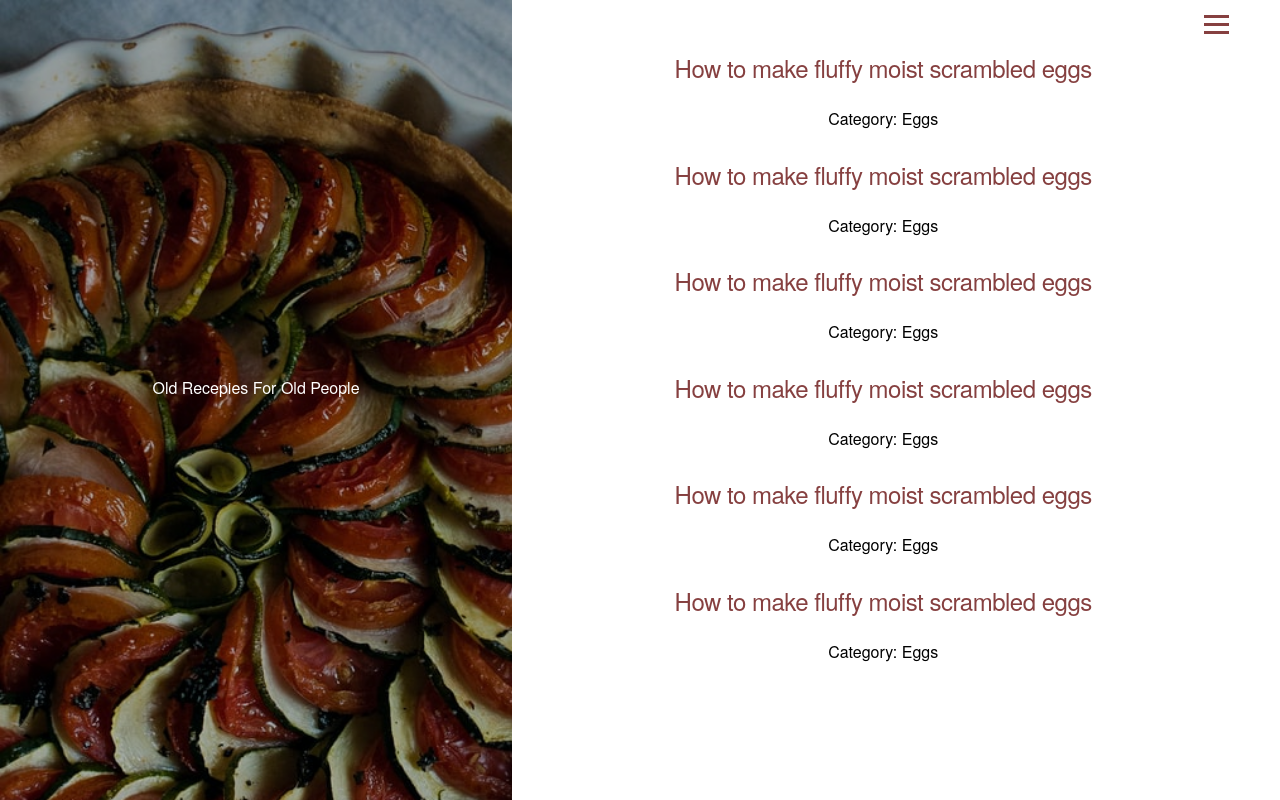
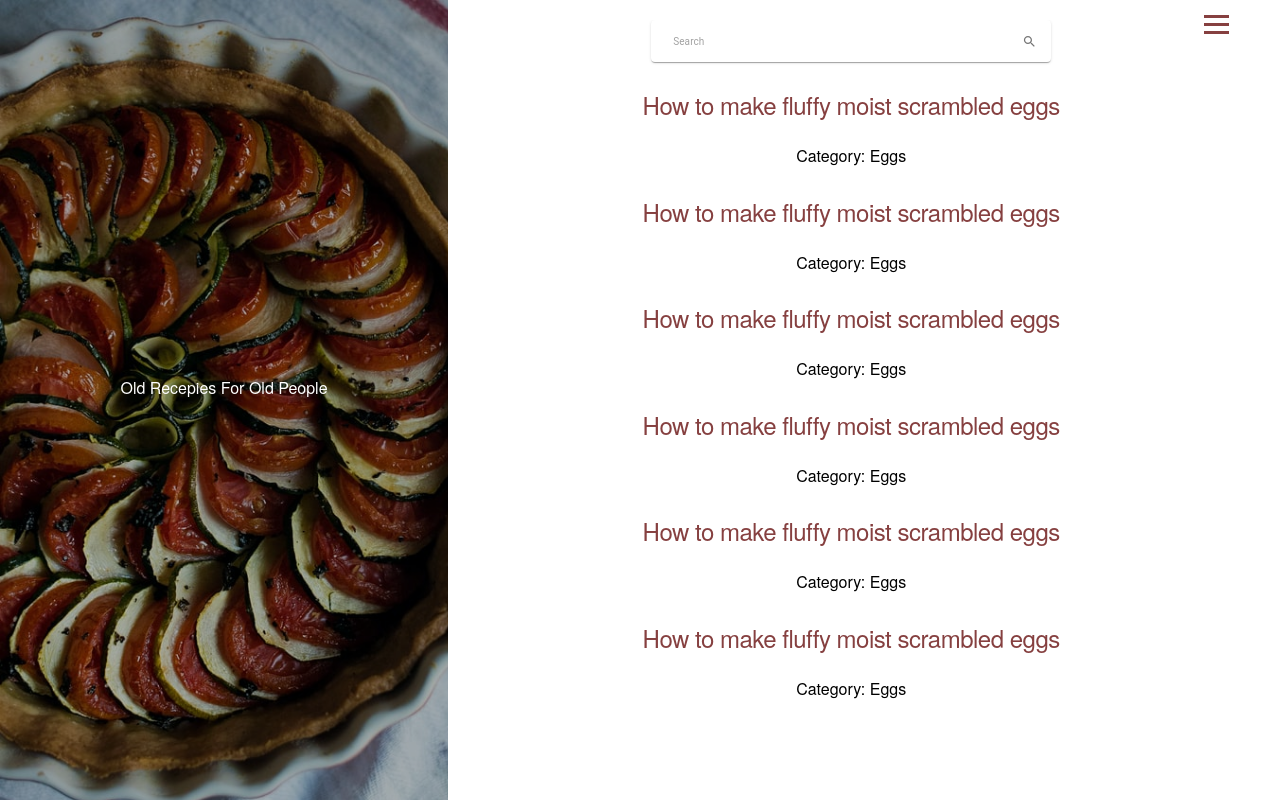
Before and after one commit to Build-Week-Recipies/Secret-Family-Recipes-Cookbook, a React (Create React App) app: page /dashboard in a window 1280 px wide. Built offline with nearby package versions, Linux system fonts and the light colour scheme.

Commit message:
added add form and search bar

```diff
--- a/src/components/Dashboard.js
+++ b/src/components/Dashboard.js
@@ -16,7 +16,7 @@
     flex-wrap: wrap;
     align-items: center;
     justify-content: center;
-    width: 40vw;
+    width: 35vw;
     height: 100%;
     position: fixed;
     left: 0;
@@ -24,7 +24,8 @@
     color: white;
 
 @media (min-width: 100px) {
-    position: relative;
+    position: absolute;
+    display: none;
     width: 100vw;
     height: 50vh;
     #bgImg {
@@ -43,7 +44,7 @@
 @media (min-width: 550px) {
 
     width: 100vw;
-    height: 40vh;
+    height: 35vh;
     #bgImg {
         background-size: 750px;
     }
@@ -60,8 +61,9 @@
 /* Larger than desktop */
 
 @media (min-width: 800px) {
+    display: flex;
     position: fixed;
-    width: 40vw;
+    width: 35vw;
     height: 100vh;
     #bgImg {
             background-size: 500px;
@@ -72,7 +74,7 @@
 
 @media (min-width: 1200px) {
     #bgImg {
-            background-size: 800px;
+            background-size: 600px;
         }
 }
 
@@ -87,12 +89,22 @@
     const Dashboard = styled.div`
     #list {
         position: absolute;
-        width: 60vw;
+        width: 65vw;
         margin: 0;
         padding: 20px;
-        left: 39vw;
-        top: 30px;
+        left: 34vw;
         box-sizing: border-box;
+    }
+
+    #searchDiv {
+        display: flex;
+        justify-content:center;
+        width: 100%;
+
+    }
+
+    #search {
+        border: none;
     }
 
     .listUnit {
--- a/src/components/RecipeList.js
+++ b/src/components/RecipeList.js
@@ -1,11 +1,62 @@
 import React from 'react'
 import { Link } from 'react-router-dom';
+import styled from 'styled-components';
 import data from '../dummyData/data'
+import { makeStyles } from '@material-ui/core/styles';
+import Paper from '@material-ui/core/Paper';
+import InputBase from '@material-ui/core/InputBase';
+import Divider from '@material-ui/core/Divider';
+import IconButton from '@material-ui/core/IconButton';
+import MenuIcon from '@material-ui/icons/Menu';
+import SearchIcon from '@material-ui/icons/Search';
+import DirectionsIcon from '@material-ui/icons/Directions';
+
+const useStyles = makeStyles((theme) => ({
+
+
+    root: {
+        padding: '2px 4px',
+        display: 'flex',
+        alignItems: 'center',
+        width: 400,
+    },
+    input: {
+        marginLeft: theme.spacing(1),
+        flex: 1,
+        border: 0,
+    },
+    iconButton: {
+        padding: 10,
+    },
+    divider: {
+        height: 28,
+        margin: 4,
+    },
+}));
 
 
 const RecipeList = () => {
+    const classes = useStyles();
+
+    const handleSearch = (e) => {
+        e.preventDefault()
+    }
+
     return (
         <div id="list">
+            <div id="searchDiv">
+                <Paper component="form" className={classes.root}>
+                    <InputBase
+                        className={classes.input}
+                        placeholder="Search"
+                        id="search"
+                        inputProps={{ 'aria-label': 'search google maps' }}
+                    />
+                    <IconButton type="submit" onClick={handleSearch} className={classes.iconButton} aria-label="search">
+                        <SearchIcon />
+                    </IconButton>
+                </Paper>
+            </div>
             {data.map(
                 recipe => {
                     return <Link className="listUnit" key={Date.now()}><h5>{recipe.title}</h5><p>Category: {recipe.category}</p></Link>
```
